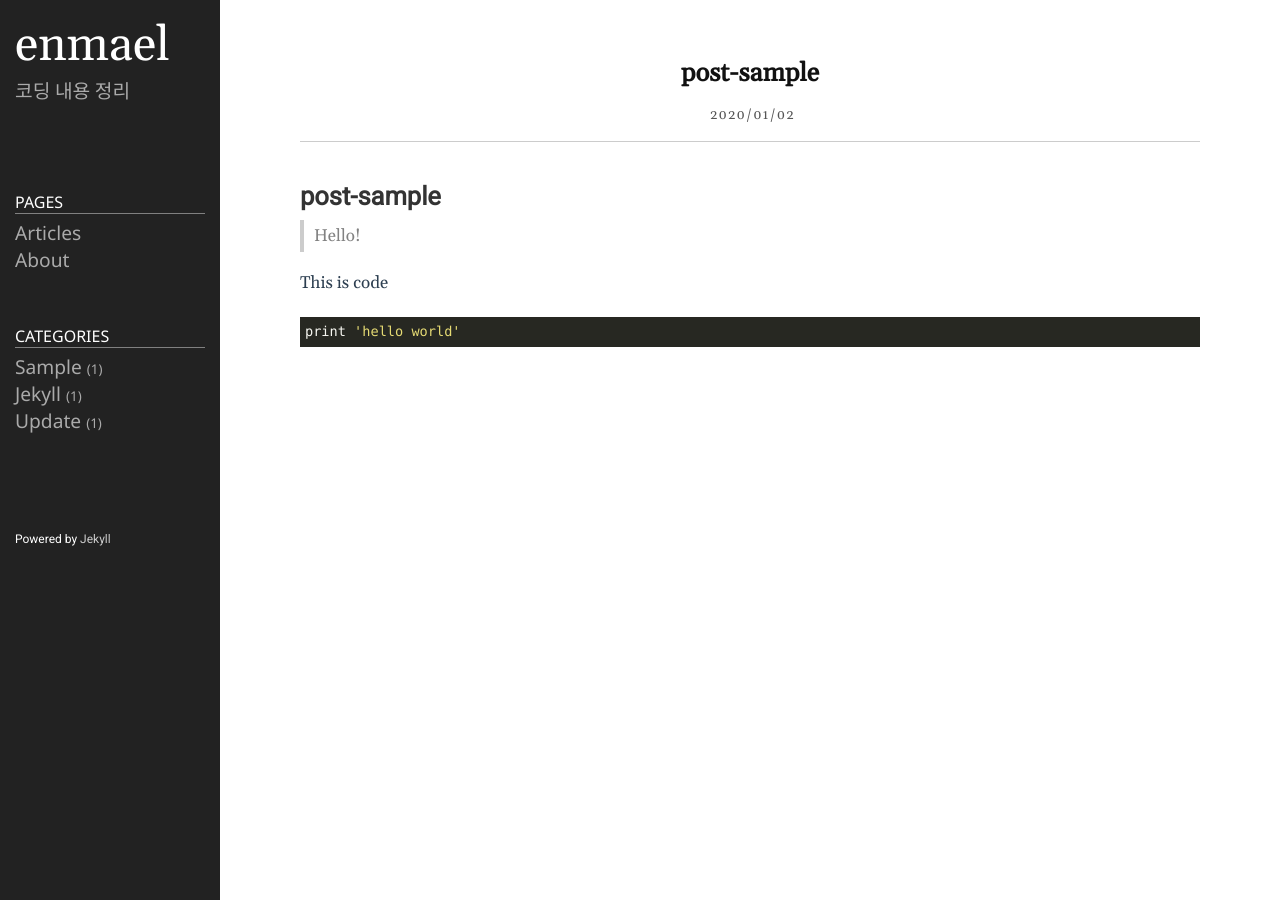
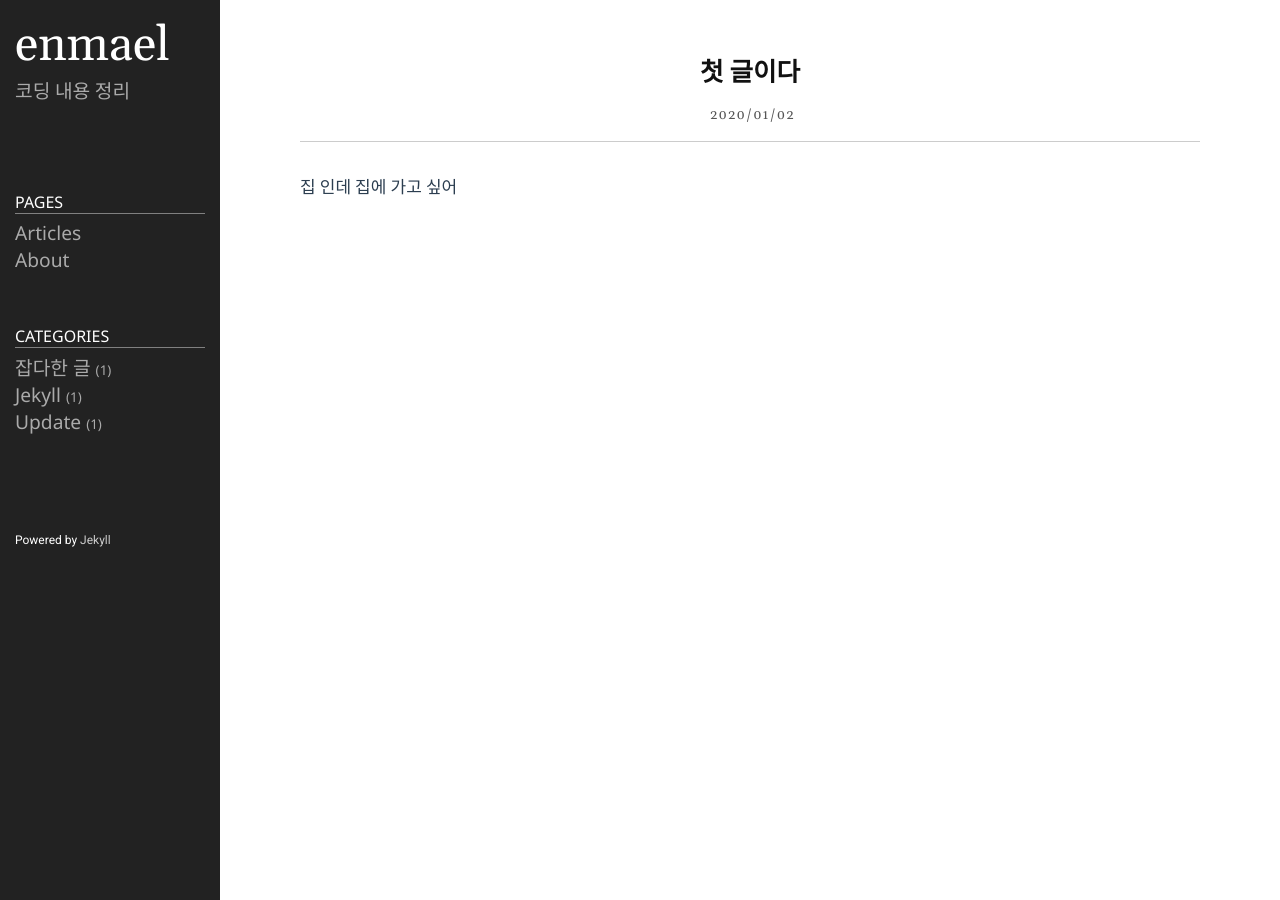
Before and after one commit to kaweco012/kaweco012.github.io, a Jekyll site: the page built from _posts/2020-01-02-post1.markdown, in a window 1280 px wide. Built offline with Jekyll 4.4.1, drawn with Linux system fonts in a browser that asks for light colours.

Commit message:
Update 2020-01-02-post1.markdown

````diff
--- a/_posts/2020-01-02-post1.markdown
+++ b/_posts/2020-01-02-post1.markdown
@@ -1,13 +1,7 @@
 ---
 layout: post
-title: post-sample
+title: 첫 글이다
 date: 2020-01-02 19:20:23 +0900
-category: sample
+category: 잡다한 글
 ---
-# post-sample
-> Hello!
-
-This is code
-```ruby
-print 'hello world'
-```
+집 인데 집에 가고 싶어
````
